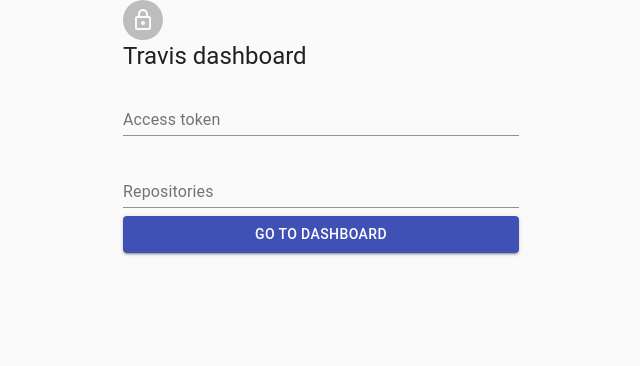
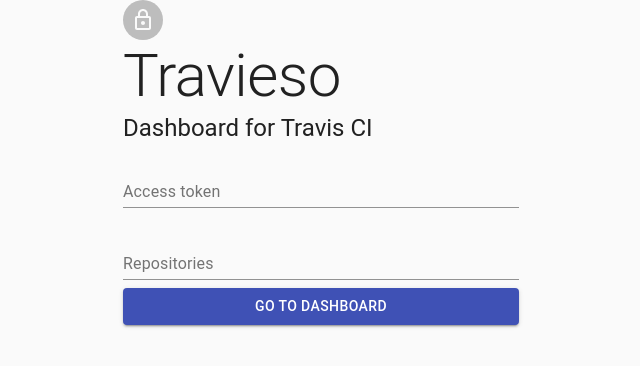
Before and after one commit to zawias-pro/travis-dashboard, a React (Create React App) app: page / in a window 1280 px wide. Shown: the top 366 px of the page, without its empty margins (319-959 px from the left). Built offline with nearby package versions, Linux system fonts and the light colour scheme.

Commit message:
travieso name

```diff
--- a/src/Form/Form.tsx
+++ b/src/Form/Form.tsx
@@ -39,8 +39,11 @@
           <Avatar>
             <LockOutlinedIcon/>
           </Avatar>
-          <Typography component="h1" variant="h5">
-            Travis dashboard
+          <Typography component="h1" variant="h2">
+            Travieso
+          </Typography>
+          <Typography component="h2" variant="h5">
+            Dashboard for Travis CI
           </Typography>
           <form>
             <TextField
```
Also changed, not shown: 2 other files (tests, documents, lock files or other folders).
